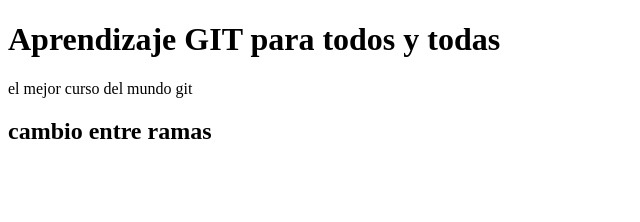
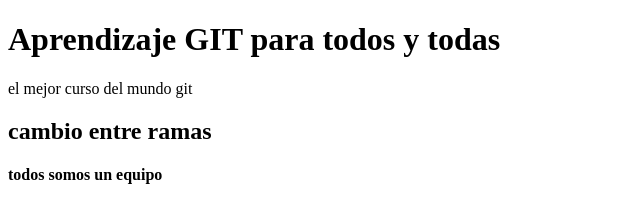
Before and after one commit to CHECO-MP95/aprendizaje-git, a plain HTML site: page index.html in a window 1280 px wide. Shown: the whole page, without its empty margins (0-640 px from the left). Drawn offline with Linux system fonts and the light colour scheme.

Commit message:
ultima mejora

```diff
--- a/index.html
+++ b/index.html
@@ -9,5 +9,6 @@
     <h1>Aprendizaje GIT para todos y todas</h1>
     <p>el mejor curso del mundo git</p>
     <h2>cambio entre ramas</h2>
+    <h4>todos somos un equipo</h4>
   </body>
 </html>
```
